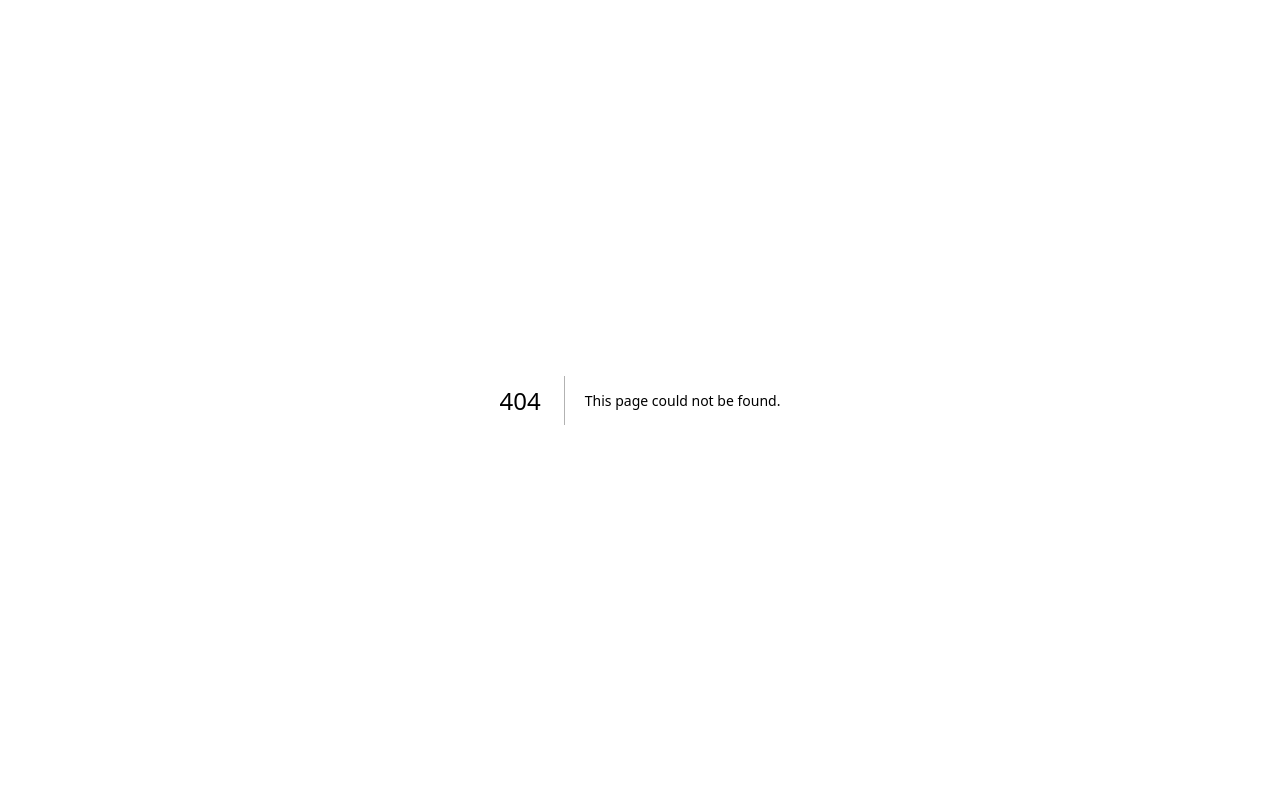
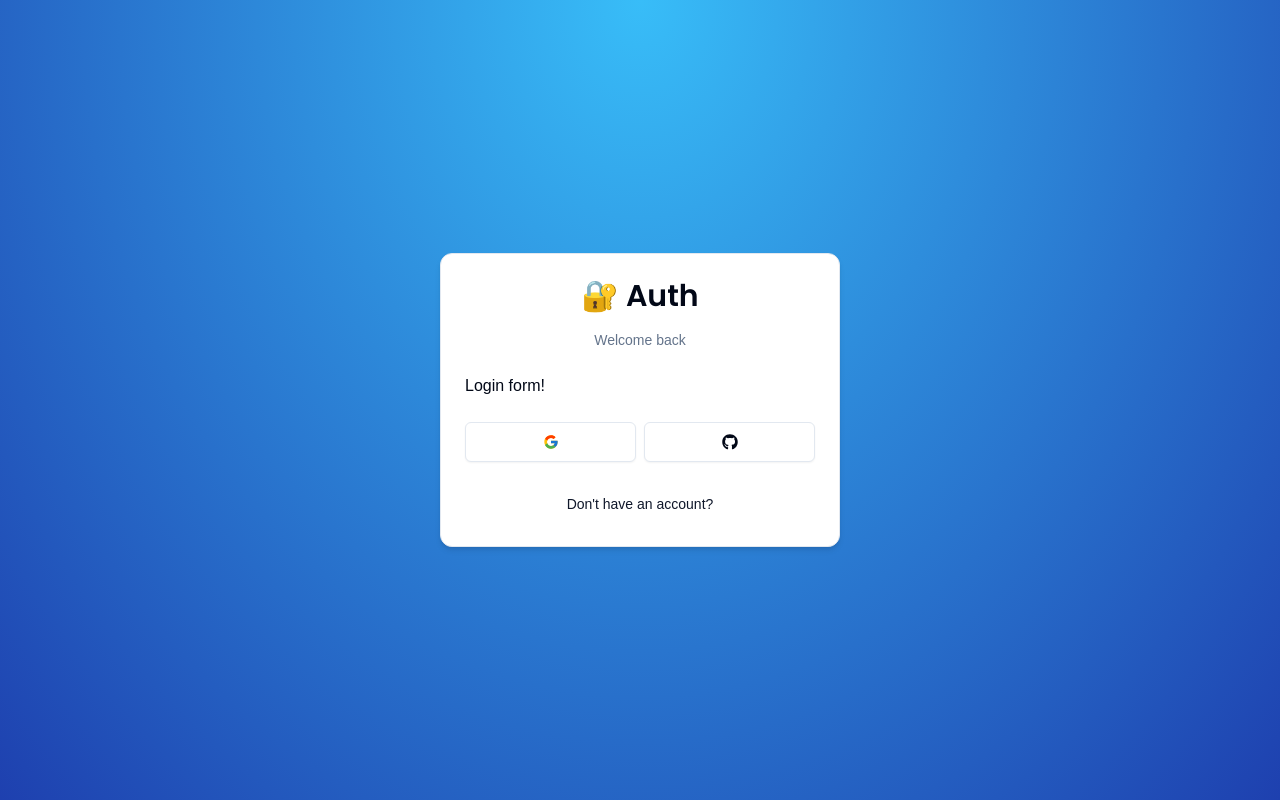
Before and after one commit to Passionhruit/Next_Auth_v5, a Next.js app: page /auth/login in a window 1280 px wide. Before the commit this address had no page. Built offline with nearby package versions, Linux system fonts and the light colour scheme.

Commit message:
feat: card wrapper

```diff
--- /dev/null
+++ b/app/auth/layout.tsx
@@ -0,0 +1,9 @@
+const AuthLayout = ({ children }: { children: React.ReactNode }) => {
+  return (
+    <div className="h-full flex items-center justify-center  bg-[radial-gradient(ellipse_at_top,_var(--tw-gradient-stops))] from-sky-400 to-blue-800">
+      {children}
+    </div>
+  );
+};
+
+export default AuthLayout;
--- /dev/null
+++ b/app/auth/login/page.tsx
@@ -0,0 +1,7 @@
+import LoginForm from "@/components/auth/login-form";
+
+const LoginPage = () => {
+  return <LoginForm />;
+};
+
+export default LoginPage;
--- /dev/null
+++ b/components/auth/back-button.tsx
@@ -0,0 +1,17 @@
+"use client";
+
+import Link from "next/link";
+import { Button } from "@/components/ui/button";
+
+interface BackButtonProps {
+  href: string;
+  label: string;
+}
+
+export const BackButton = ({ href, label }: BackButtonProps) => {
+  return (
+    <Button variant="link" className="font-normal w-full" asChild>
+      <Link href={href}>{label}</Link>
+    </Button>
+  );
+};
--- /dev/null
+++ b/components/auth/card-wrapper.tsx
@@ -0,0 +1,44 @@
+"use client";
+
+import {
+  Card,
+  CardContent,
+  CardFooter,
+  CardHeader,
+} from "@/components/ui/card";
+import { Header } from "@/components/auth/header";
+import { Social } from "@/components/auth/social";
+import { BackButton } from "@/components/auth/back-button";
+
+interface CardWrapperProps {
+  children: React.ReactNode;
+  headerLabel: string;
+  backButtonLabel: string;
+  backButtonHref: string;
+  showSocial?: boolean;
+}
+
+export const CardWrapper = ({
+  children,
+  headerLabel,
+  backButtonLabel,
+  backButtonHref,
+  showSocial,
+}: CardWrapperProps) => {
+  return (
+    <Card className="w-[400px] shadow-md">
+      <CardHeader>
+        <Header label={headerLabel} />
+      </CardHeader>
+      <CardContent>{children}</CardContent>
+      {showSocial && (
+        <CardFooter>
+          <Social />
+        </CardFooter>
+      )}
+      <CardFooter>
+        <BackButton href={backButtonHref} label={backButtonLabel} />
+      </CardFooter>
+    </Card>
+  );
+};
--- /dev/null
+++ b/components/auth/header.tsx
@@ -0,0 +1,21 @@
+import { Poppins } from "next/font/google";
+
+import { cn } from "@/lib/utils";
+
+const font = Poppins({
+  subsets: ["latin"],
+  weight: ["600"],
+});
+
+interface HeaderProps {
+  label: string;
+}
+
+export const Header = ({ label }: HeaderProps) => {
+  return (
+    <div className="w-full flex flex-col gap-y-4 items-center justify-center">
+      <h1 className={cn("text-3xl font-semibold", font.className)}>🔐 Auth</h1>
+      <p className="text-muted-foreground text-sm">{label}</p>
+    </div>
+  );
+};
--- /dev/null
+++ b/components/auth/login-form.tsx
@@ -0,0 +1,16 @@
+import { CardWrapper } from "@/components/auth/card-wrapper";
+
+const LoginForm = () => {
+  return (
+    <CardWrapper
+      headerLabel="Welcome back"
+      backButtonLabel="Don't have an account?"
+      backButtonHref="/auth/register"
+      showSocial
+    >
+      Login form!
+    </CardWrapper>
+  );
+};
+
+export default LoginForm;
--- /dev/null
+++ b/components/auth/social.tsx
@@ -0,0 +1,19 @@
+"use client";
+
+import { FcGoogle } from "react-icons/fc";
+import { FaGithub } from "react-icons/fa";
+
+import { Button } from "@/components/ui/button";
+
+export const Social = () => {
+  return (
+    <div className="flex items-center w-full gap-x-2">
+      <Button size="lg" className="w-full" variant="outline" onClick={() => {}}>
+        <FcGoogle className="h-5 w-5" />
+      </Button>
+      <Button size="lg" className="w-full" variant="outline" onClick={() => {}}>
+        <FaGithub className="h-5 w-5" />
+      </Button>
+    </div>
+  );
+};
--- /dev/null
+++ b/components/ui/card.tsx
@@ -0,0 +1,76 @@
+import * as React from "react"
+
+import { cn } from "@/lib/utils"
+
+const Card = React.forwardRef<
+  HTMLDivElement,
+  React.HTMLAttributes<HTMLDivElement>
+>(({ className, ...props }, ref) => (
+  <div
+    ref={ref}
+    className={cn(
+      "rounded-xl border bg-card text-card-foreground shadow",
+      className
+    )}
+    {...props}
+  />
+))
+Card.displayName = "Card"
+
+const CardHeader = React.forwardRef<
+  HTMLDivElement,
+  React.HTMLAttributes<HTMLDivElement>
+>(({ className, ...props }, ref) => (
+  <div
+    ref={ref}
+    className={cn("flex flex-col space-y-1.5 p-6", className)}
+    {...props}
+  />
+))
+CardHeader.displayName = "CardHeader"
+
+const CardTitle = React.forwardRef<
+  HTMLDivElement,
+  React.HTMLAttributes<HTMLDivElement>
+>(({ className, ...props }, ref) => (
+  <div
+    ref={ref}
+    className={cn("font-semibold leading-none tracking-tight", className)}
+    {...props}
+  />
+))
+CardTitle.displayName = "CardTitle"
+
+const CardDescription = React.forwardRef<
+  HTMLDivElement,
+  React.HTMLAttributes<HTMLDivElement>
+>(({ className, ...props }, ref) => (
+  <div
+    ref={ref}
+    className={cn("text-sm text-muted-foreground", className)}
+    {...props}
+  />
+))
+CardDescription.displayName = "CardDescription"
+
+const CardContent = React.forwardRef<
+  HTMLDivElement,
+  React.HTMLAttributes<HTMLDivElement>
+>(({ className, ...props }, ref) => (
+  <div ref={ref} className={cn("p-6 pt-0", className)} {...props} />
+))
+CardContent.displayName = "CardContent"
+
+const CardFooter = React.forwardRef<
+  HTMLDivElement,
+  React.HTMLAttributes<HTMLDivElement>
+>(({ className, ...props }, ref) => (
+  <div
+    ref={ref}
+    className={cn("flex items-center p-6 pt-0", className)}
+    {...props}
+  />
+))
+CardFooter.displayName = "CardFooter"
+
+export { Card, CardHeader, CardFooter, CardTitle, CardDescription, CardContent }
--- a/package.json
+++ b/package.json
@@ -16,6 +16,7 @@
     "next": "15.0.3",
     "react": "19.0.0-rc-66855b96-20241106",
     "react-dom": "19.0.0-rc-66855b96-20241106",
+    "react-icons": "^5.3.0",
     "tailwind-merge": "^2.5.4",
     "tailwindcss-animate": "^1.0.7"
   },
```
Also changed, not shown: 1 other file (tests, documents, lock files or other folders).
